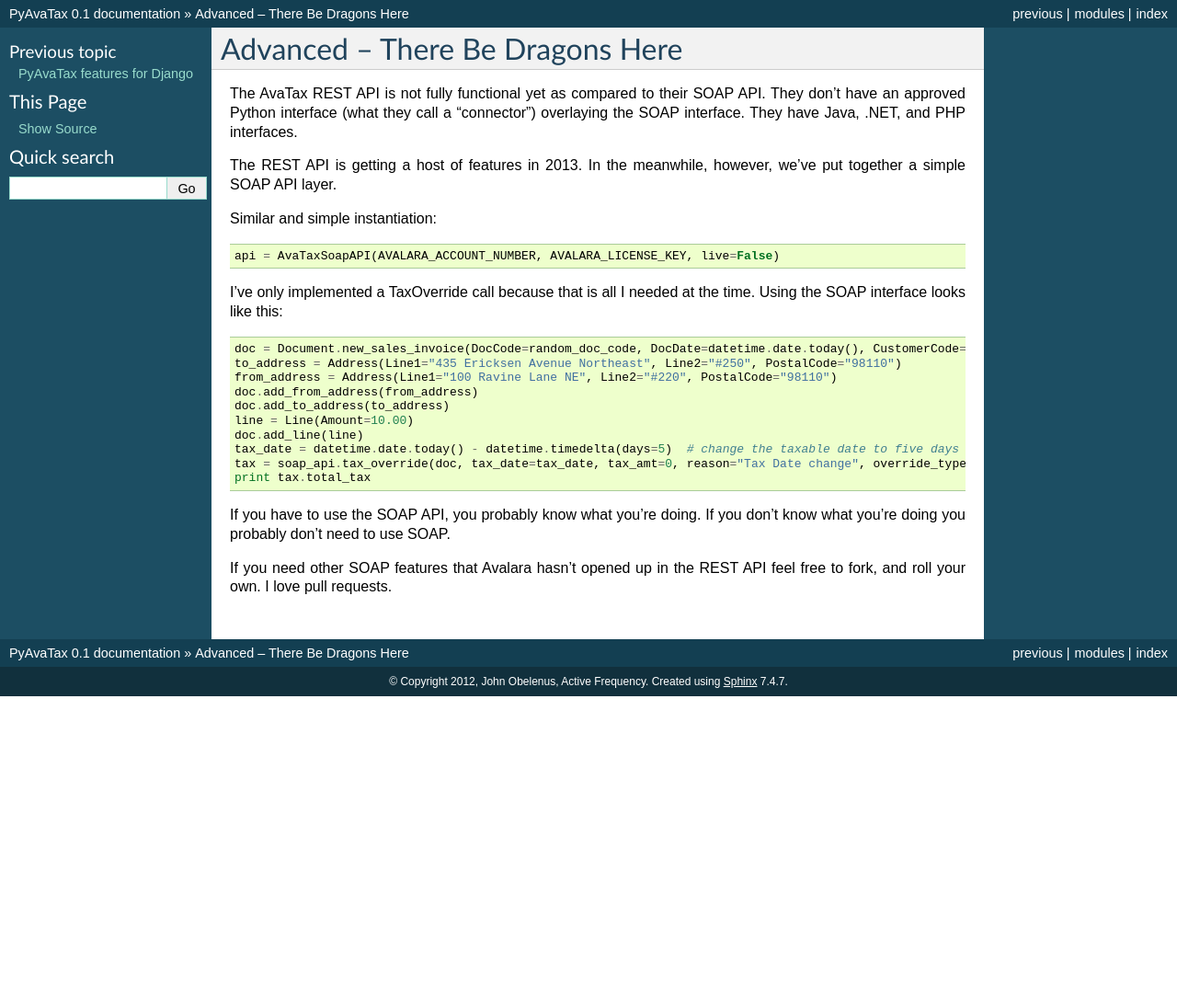
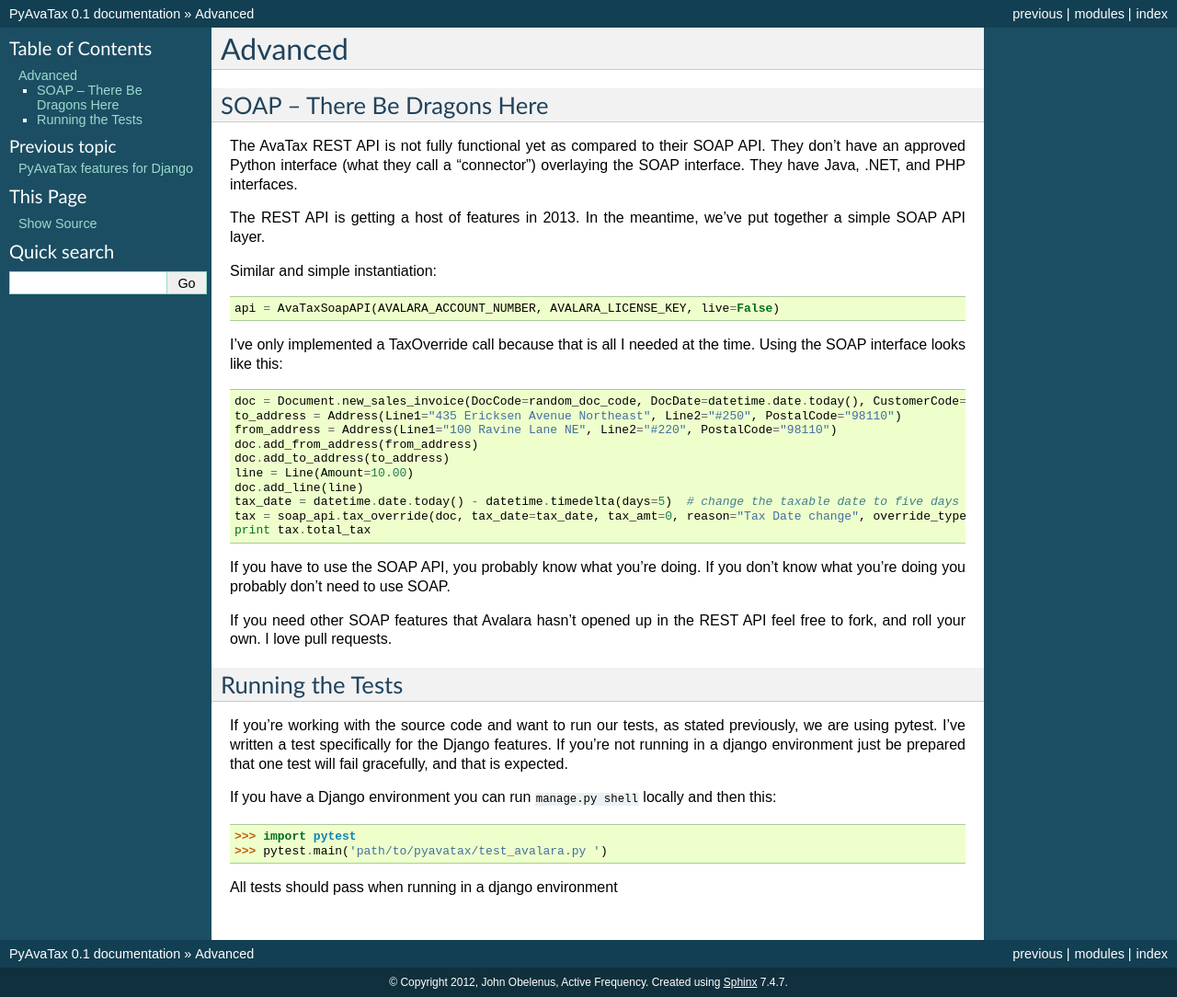
Before and after one commit to activefrequency/pyavatax, a Sphinx documentation site: the page built from docs/advanced.rst, in a window 1280 px wide. Shown: the whole page at 92% size. Built offline with Sphinx 7.4.7, drawn with Linux system fonts in a browser that asks for light colours; before the commit the page ends 900 px from its top, so only the background shows below that.

Commit message:
docs updated

```diff
--- a/docs/advanced.rst
+++ b/docs/advanced.rst
@@ -1,11 +1,14 @@
 .. _advanced:
 
-Advanced -- There Be Dragons Here
-=================================
+Advanced
+========
+
+SOAP -- There Be Dragons Here
+---------------------------------
 
 The AvaTax REST API is not fully functional yet as compared to their SOAP API. They don't have an approved Python interface (what they call a "connector") overlaying the SOAP interface. They have Java, .NET, and PHP interfaces.
 
-The REST API is getting a host of features in 2013. In the meanwhile, however, we've put together a simple SOAP API layer.
+The REST API is getting a host of features in 2013. In the meantime, we've put together a simple SOAP API layer.
 
 Similar and simple instantiation:
 ::
@@ -29,3 +32,16 @@
 If you have to use the SOAP API, you probably know what you're doing. If you don't know what you're doing you probably don't need to use SOAP.
 
 If you need other SOAP features that Avalara hasn't opened up in the REST API feel free to fork, and roll your own. I love pull requests.
+
+
+Running the Tests
+-----------------
+
+If you're working with the source code and want to run our tests, as stated previously, we are using pytest. I've written a test specifically for the Django features. If you're not running in a django environment just be prepared that one test will fail gracefully, and that is expected.
+
+If you have a Django environment you can run ``manage.py shell`` locally and then this:
+::
+    >>> import pytest
+    >>> pytest.main('path/to/pyavatax/test_avalara.py ')
+
+All tests should pass when running in a django environment
--- a/docs/django.rst
+++ b/docs/django.rst
@@ -1,7 +1,7 @@
 .. _django:
 
 PyAvaTax features for Django
-=============================
+============================
 
 If you are integrating PyAvaTax into a Django environment you are in luck. In addition to the standard Python logging I have implemented an AvaTaxRecord model in this project. If you put `pyavatax` into your installed apps and run `syncdb`, you'll find a new Admin entry.
 
@@ -21,7 +21,7 @@
 
 
 Your Own Recorder
-=================
+-----------------
 
 If you want to create your own recorder to perform some special action when a success or failure occurs, the interface looks like this:
 ::
```
